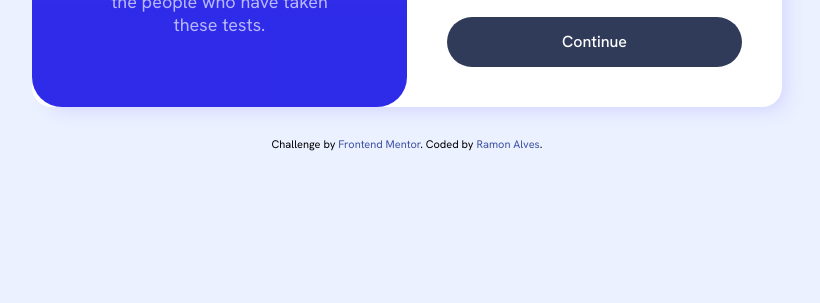
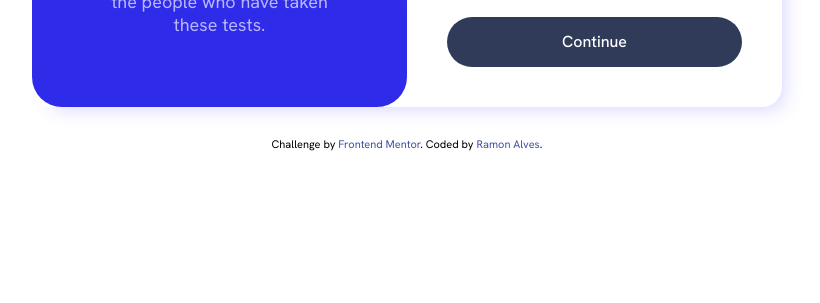
Before and after one commit to Ramon-Alvez/Desafio-do-FrontEnd-mentor---Results-summary-component, a plain HTML site: page index.html in a window 1280 px wide. Shown: the part 497-800 px from the top of the page, without its empty margins (233-1053 px from the left). Drawn offline with Linux system fonts and the light colour scheme.

Commit message:
removing body background color

```diff
--- a/assets/css/style.css
+++ b/assets/css/style.css
@@ -4,7 +4,6 @@ body{
     height: 100vh;
     align-items: center;
     justify-content: center;
-    background-color: var(--Background);
 
     font-family: "Hanken Grotesk", sans-serif;
 }
```
